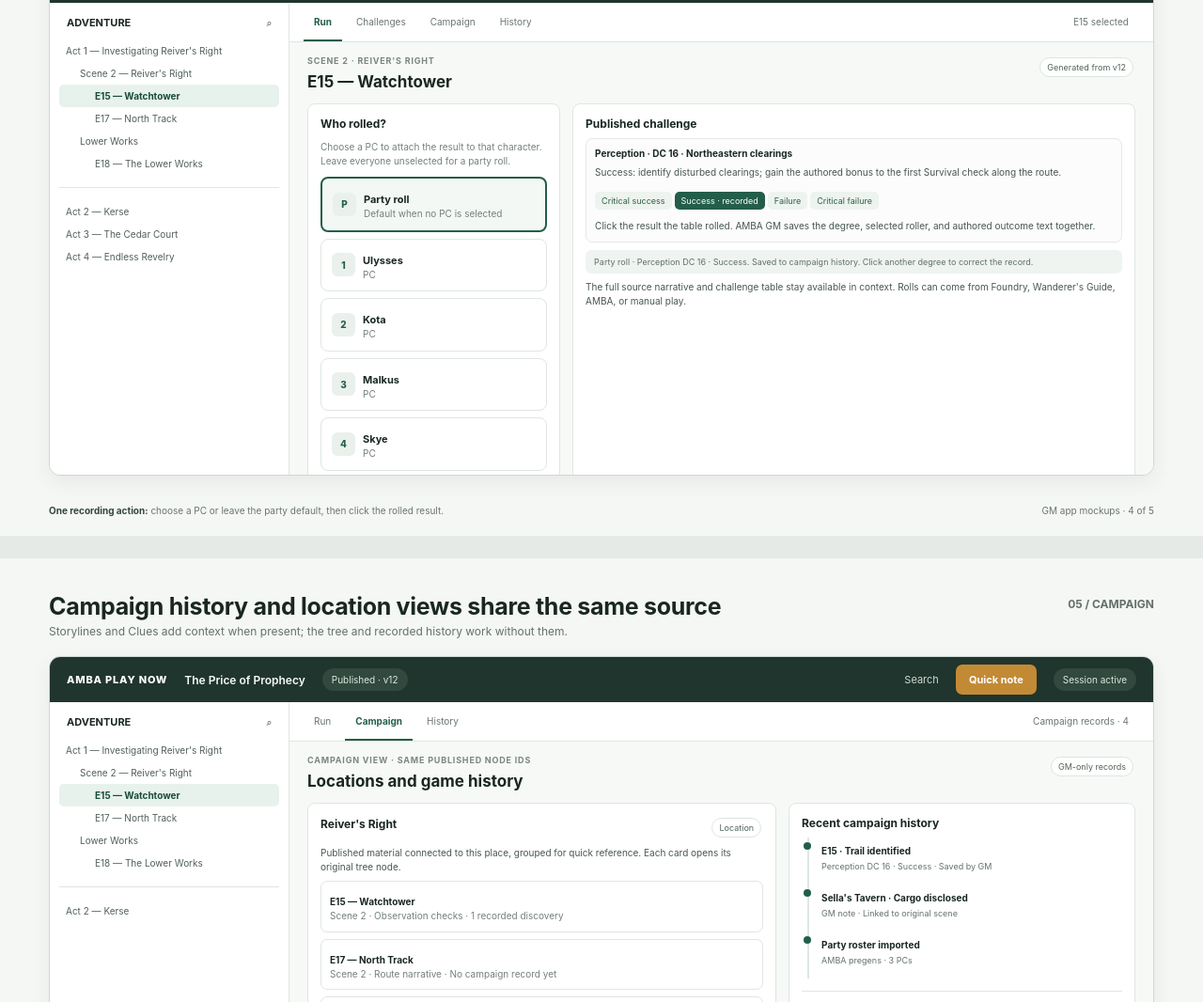
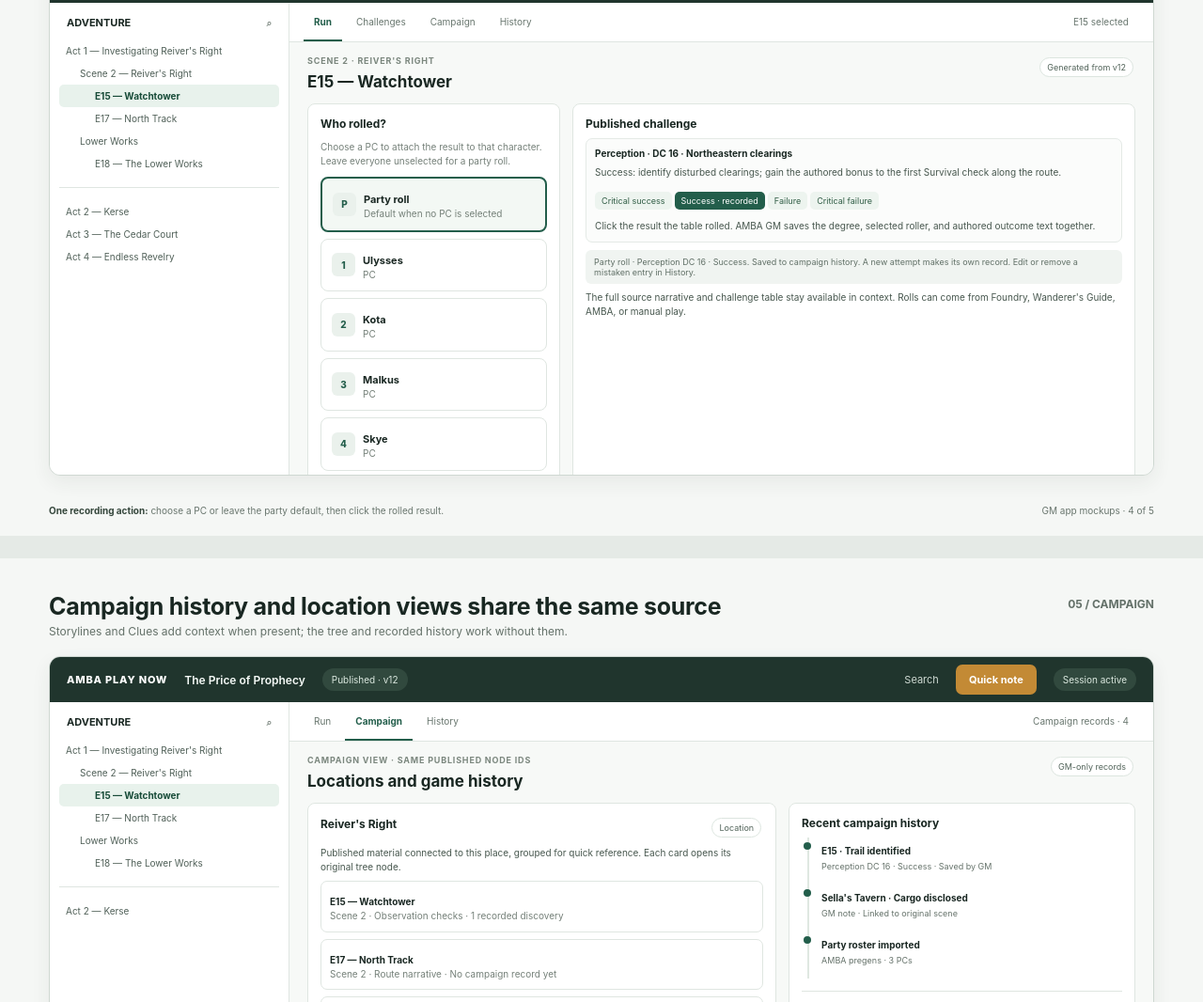
Before and after one commit to edmund-landgraf/Amba-GM, a website: page docs/play-now-mockups.html in a window 1280 px wide. Shown: the part 2406-3472 px from the top of the page at 94% size. Drawn offline with Linux system fonts and the light colour scheme.

Commit message:
docs: clarify roll correction and retry behavior

```diff
--- a/docs/play-now-mockups.html
+++ b/docs/play-now-mockups.html
@@ -194,7 +194,7 @@ html,body{margin:0;background:#e5eae6;color:var(--ink);font-family:Inter,"Segoe
               <div style="margin-top:9px"><span class="result">Critical success</span><span class="result" style="background:#235e4b;color:#fff">Success · recorded</span><span class="result">Failure</span><span class="result">Critical failure</span></div>
               <p class="small" style="margin:10px 0 0">Click the result the table rolled. AMBA GM saves the degree, selected roller, and authored outcome text together.</p>
             </div>
-            <div class="notice">Party roll · Perception DC 16 · Success. Saved to campaign history. Click another degree to correct the record.</div>
+            <div class="notice">Party roll · Perception DC 16 · Success. Saved to campaign history. A new attempt makes its own record. Edit or remove a mistaken entry in History.</div>
             <p class="small">The full source narrative and challenge table stay available in context. Rolls can come from Foundry, Wanderer's Guide, AMBA, or manual play.</p>
           </div>
         </div>
```
